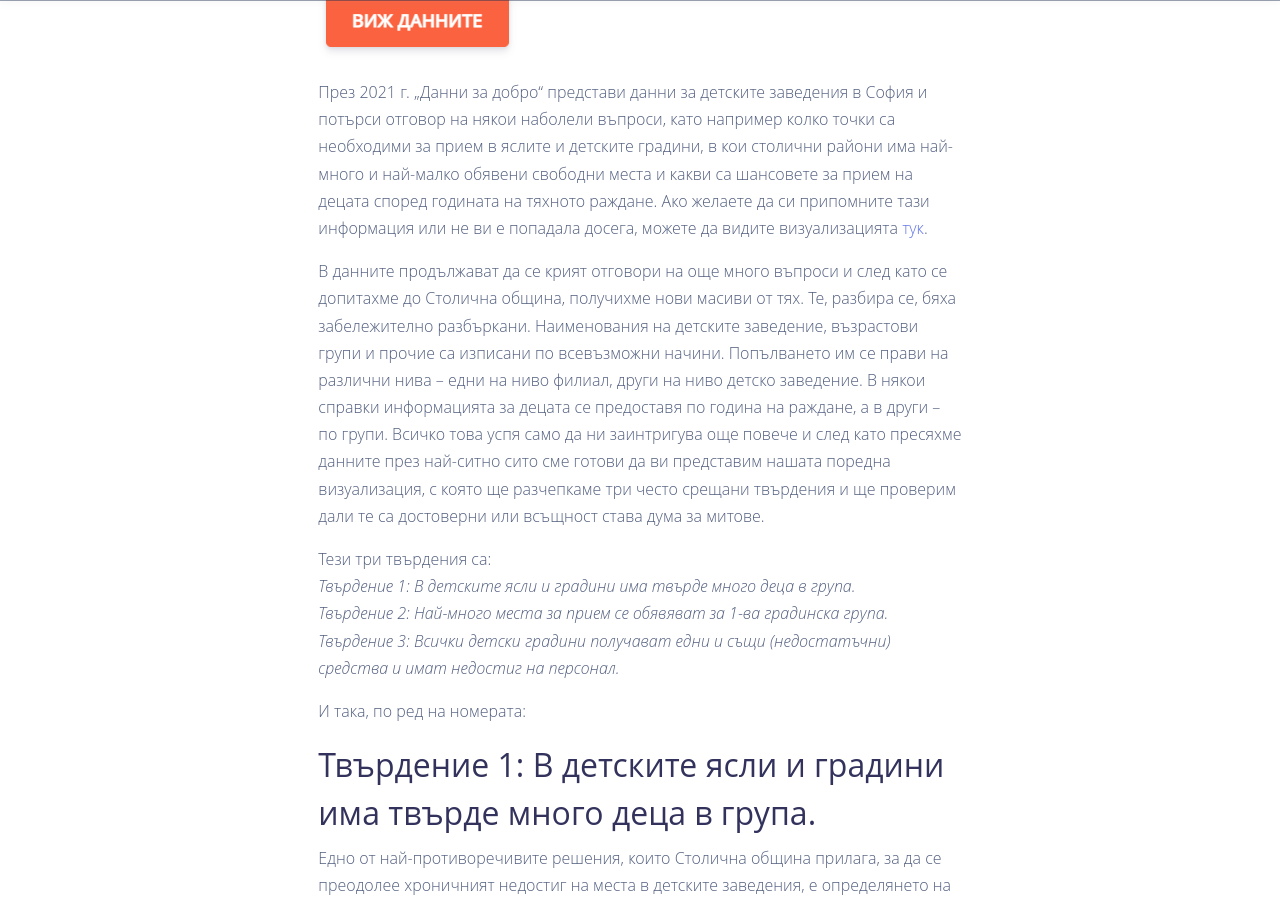
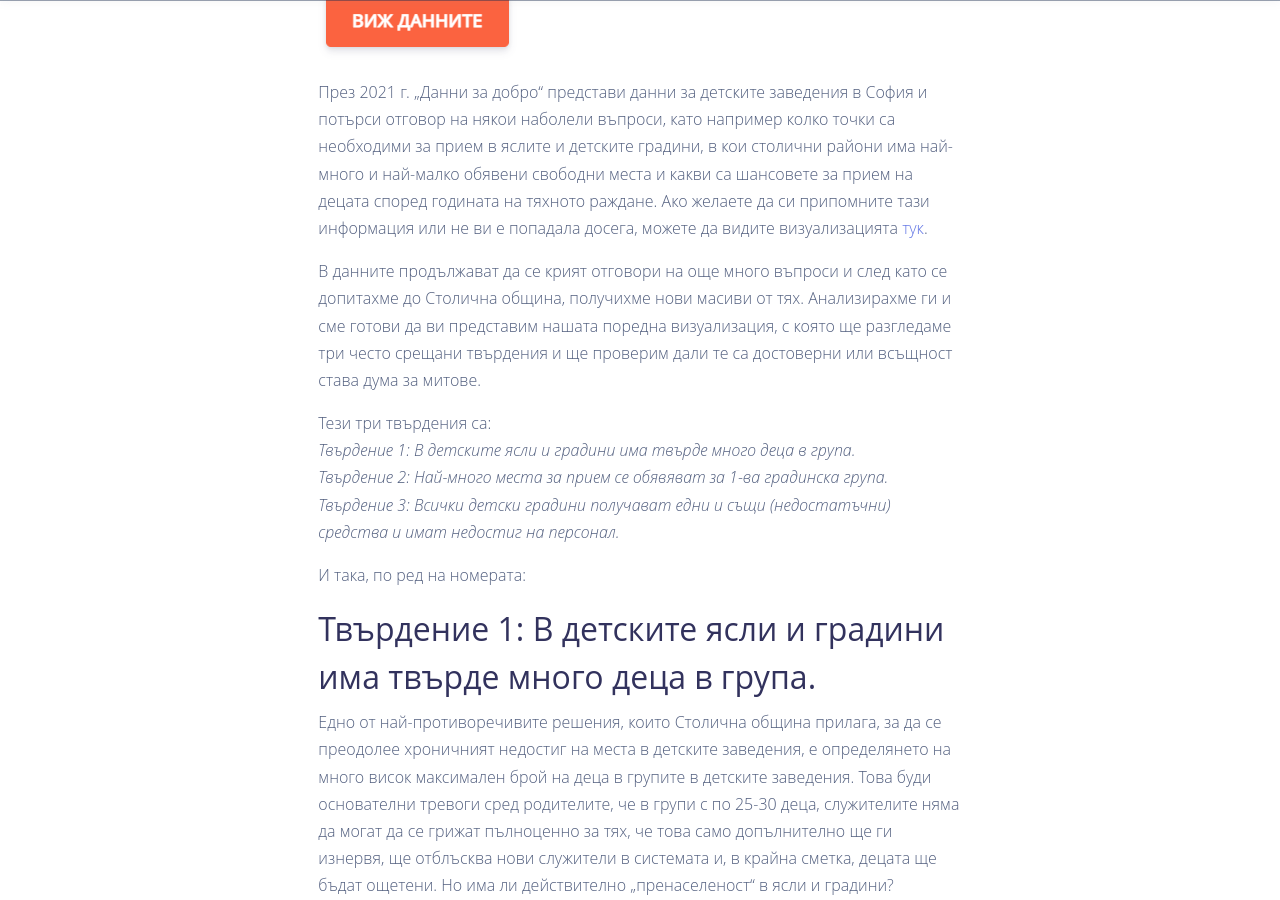
Before and after one commit to data-for-good-bg/data-for-good-bg.github.io, a Jekyll site: the page built from bg/_posts/2022-03-15-sofia-kindergartens-2021-2022.md, in a window 1280 px wide and 900 px high, scrolled down 1101 px. Built offline with Jekyll 4.4.1, drawn with Linux system fonts in a browser that asks for light colours; nearby versions of some CDN libraries; a script that is not in the unit is left out.

Commit message:
edit copy

```diff
--- a/bg/_posts/2022-03-15-sofia-kindergartens-2021-2022.md
+++ b/bg/_posts/2022-03-15-sofia-kindergartens-2021-2022.md
@@ -11,7 +11,7 @@ lang: bg
 
 През 2021 г. „Данни за добро“ представи данни за детските заведения в София и потърси отговор на някои наболели въпроси, като например колко точки са необходими за прием в яслите и детските градини, в кои столични райони има най-много и най-малко обявени свободни места и какви са шансовете за прием на децата според годината на тяхното раждане. Ако желаете да си припомните тази информация или не ви е попадала досега, можете да видите визуализацията [тук](https://data-for-good.bg/blog/kindergartens-infographic-bg).
 
-В данните продължават да се крият отговори на още много въпроси и след като се допитахме до Столична община, получихме нови масиви от тях. Те, разбира се, бяха забележително разбъркани. Наименования на детските заведение, възрастови групи и прочие са изписани по всевъзможни начини. Попълването им се прави на различни нива – едни на ниво филиал, други на ниво детско заведение. В някои справки информацията за децата се предоставя по година на раждане, а в други – по групи. Всичко това успя само да ни заинтригува още повече и след като пресяхме данните през най-ситно сито сме готови да ви представим нашата поредна визуализация, с която ще разчепкаме три често срещани твърдения и ще проверим дали те са достоверни или всъщност става дума за митове.
+В данните продължават да се крият отговори на още много въпроси и след като се допитахме до Столична община, получихме нови масиви от тях. Анализирахме ги и сме готови да ви представим нашата поредна визуализация, с която ще разгледаме три често срещани твърдения и ще проверим дали те са достоверни или всъщност става дума за митове.
 
 Тези три твърдения са:<br>
 *Твърдение 1: В детските ясли и градини има твърде много деца в група.*<br>
```
